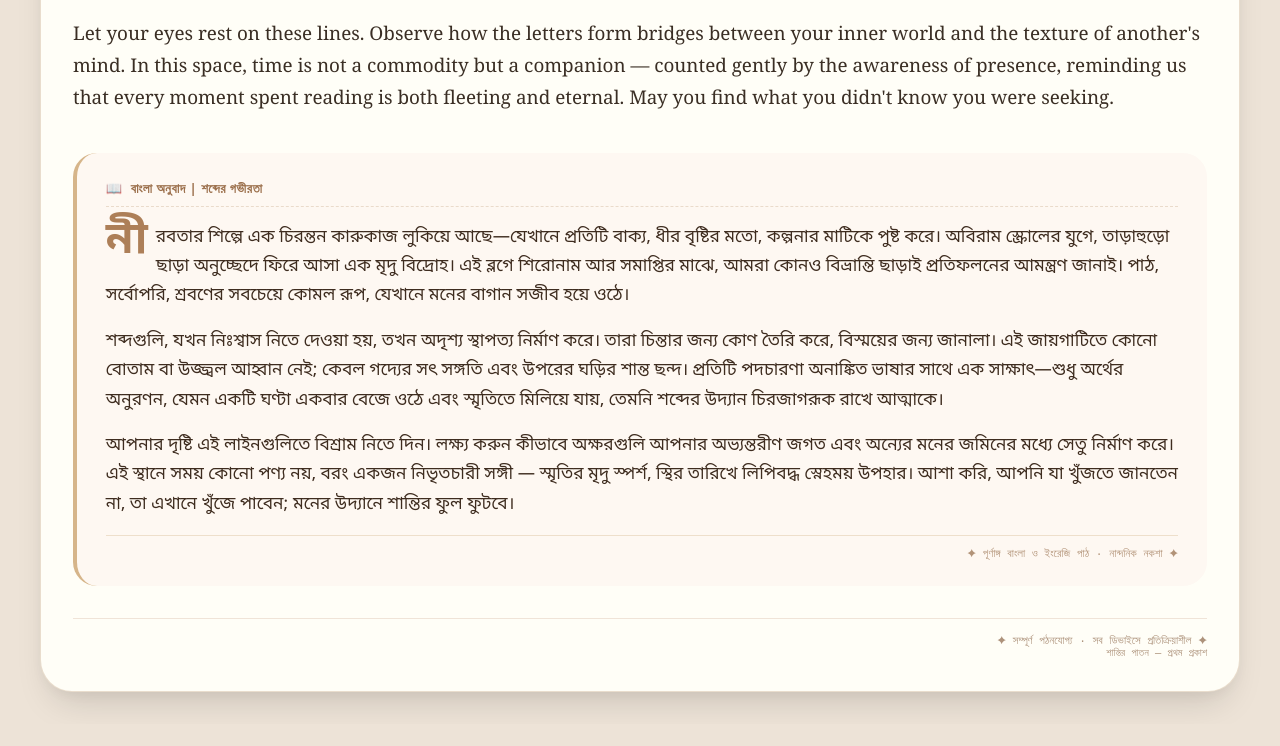
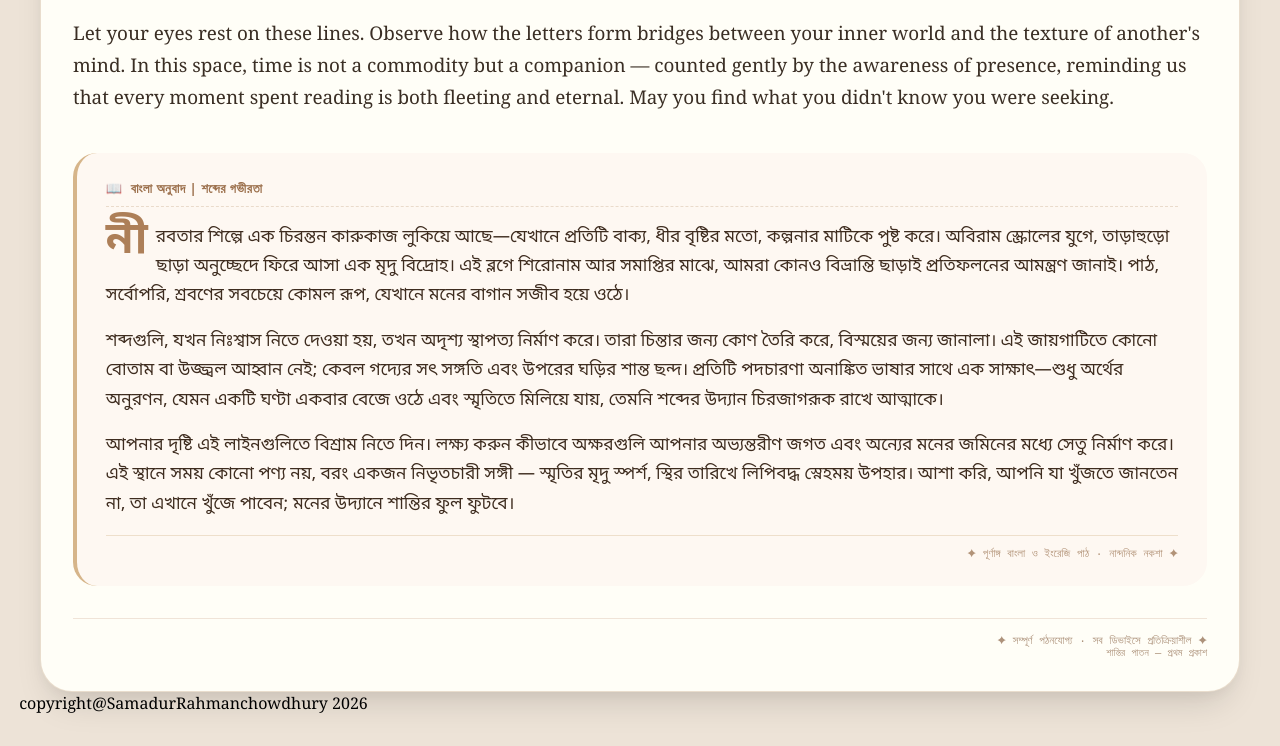
Before and after one commit to surrahC/SAMADCHO, a plain HTML site: page index.html in a window 1280 px wide. Shown: the part 629-1375 px from the top of the page. Before the commit the page ends 1353 px from the top, so only its background shows below. Drawn offline with Linux system fonts and the light colour scheme.

Commit message:
Update index.html

```diff
--- a/index.html
+++ b/index.html
@@ -528,4 +528,5 @@
     })();
 </script>
 </body>
+    <footer> copyright@SamadurRahmanchowdhury 2026 </footer>
 </html>
```
